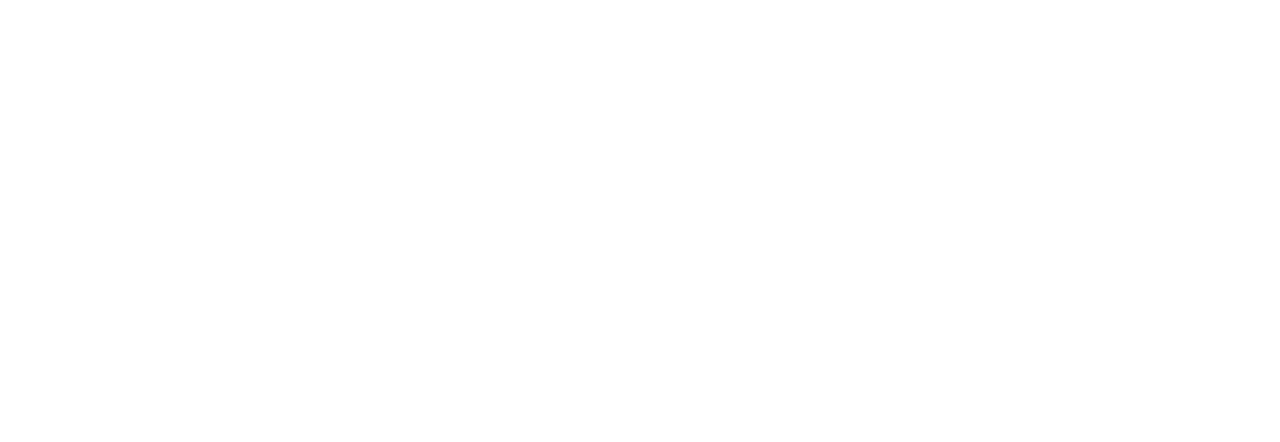
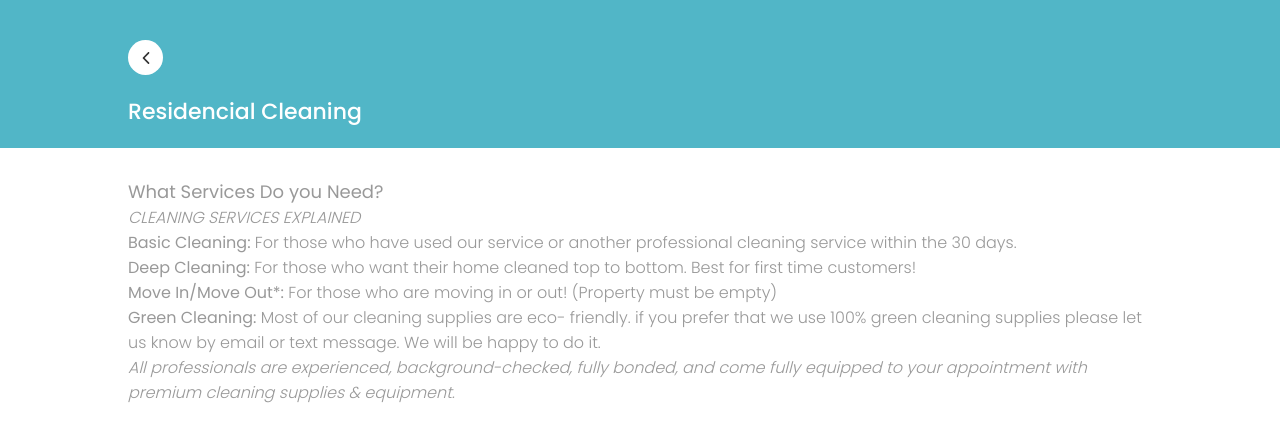
Before and after one commit to danrleyney2210/cleaning_website, a React (Vite) app: page /residencial-cleaning in a window 1280 px wide. Before the commit this address had no page. Shown: the top 442 px of the page. Built offline with nearby package versions, Linux system fonts and the light colour scheme.

Commit message:
feat: update

```diff
--- /dev/null
+++ b/src/components/molecules/ResidencialCleaning/index.tsx
@@ -0,0 +1,43 @@
+import { useNavigate } from 'react-router-dom';
+import * as S from './styles'
+import { IoIosArrowBack } from "react-icons/io";
+
+export const ResidencialCleaning = () => {
+  const navigate = useNavigate()
+
+  return (
+    <S.Wrapper>
+      <S.Header>
+        <div className="container">
+          <button onClick={() => navigate('/')}>
+            <IoIosArrowBack color='#333' size={18} />
+          </button>
+          <h1>Residencial Cleaning</h1>
+
+        </div>
+
+      </S.Header>
+      <div className="container">
+        <div className="body">
+          <h3>What Services Do you Need?</h3>
+          <p className='italic-uppercase'>CLEANING SERVICES EXPLAINED</p>
+          <p>
+            <span>Basic Cleaning: </span> For those who have used our service or another professional cleaning service within the 30 days.
+          </p>
+          <p>
+            <span>Deep Cleaning: </span> For those who want their home cleaned top to bottom. Best for first time customers!
+          </p>
+          <p>
+            <span>Move In/Move Out*: </span> For those who are moving in or out! (Property must be empty)
+          </p>
+          <p>
+            <span>Green Cleaning: </span> Most of our cleaning supplies are eco- friendly. if you prefer that we use 100% green cleaning supplies please let us know by email or text message. We will be happy to do it.
+          </p>
+          <p className='italic'>
+            All professionals are experienced, background-checked, fully bonded, and come fully equipped to your appointment with premium cleaning supplies & equipment.
+          </p>
+        </div>
+      </div>
+    </S.Wrapper>
+  )
+}
--- /dev/null
+++ b/src/components/molecules/ResidencialCleaning/styles.ts
@@ -0,0 +1,72 @@
+import styled from "styled-components";
+
+export const Wrapper = styled.div`
+  width: 100%;
+
+  .container {
+    max-width: 1024px;
+    width: 100%;
+    margin: 0 auto;
+
+    .body {
+      padding-top: 30px;
+
+      h3 {
+        font-size: 18px;
+        color: #999;
+      }
+
+      .italic-uppercase {
+        text-transform: uppercase;
+        font-weight: 300;
+        font-style: italic;
+      }
+
+      .italic {
+        font-weight: 300;
+        font-style: italic;
+      }
+
+      p {
+        font-weight: 300;
+        color: #999;
+
+        span {
+          font-weight: 400;
+        }
+      }
+
+    }
+  }
+`
+
+
+export const Header = styled.div`
+  width: 100%;
+  background-color: ${props => props.theme.primary['500']};
+  padding-top: 40px;
+  padding-bottom: 20px;
+
+
+  button {
+    background-color: #fff;
+    height: 35px;
+    width: 35px;
+    border-radius: 50%;
+    border: none;
+    outline: none;
+    display: flex;
+    justify-content: center;
+    align-items: center;
+    cursor: pointer;
+  }
+
+  h1 {
+    font-size: 22px;
+    margin-top: 20px;
+    color: #fff;
+    font-weight: 500;
+  }
+
+
+`
--- a/src/components/molecules/Service/index.tsx
+++ b/src/components/molecules/Service/index.tsx
@@ -5,8 +5,13 @@
 import { TbMenuDeep } from "react-icons/tb";
 import { MdOutlineMoveUp, MdOutlineMoveDown } from "react-icons/md";
 import { MdOutlineConstruction } from "react-icons/md";
+import { useNavigate } from 'react-router-dom';
 
 export const Service = () => {
+  const navigate = useNavigate()
+
+
+
   return (
     <S.Wrapper id='services'>
       <S.Content>
@@ -32,7 +37,7 @@
             </p> */}
           </div>
 
-          <Button color='primary'>
+          <Button color='primary' onClick={() => navigate('/residencial-cleaning')}>
             View More
           </Button>
         </S.Card>
--- a/src/routes/index.tsx
+++ b/src/routes/index.tsx
@@ -1,12 +1,14 @@
 import { BrowserRouter as Router, Routes, Route } from 'react-router-dom'
 
 import { Home } from '../pages/Home'
+import { ResidencialCleaning } from '../components/molecules/ResidencialCleaning'
 
 const Rotas = () => {
   return (
     <Router>
       <Routes>
         <Route path="/" element={<Home />} />
+        <Route path="/residencial-cleaning" element={<ResidencialCleaning />} />
       </Routes>
     </Router>
   )
```
